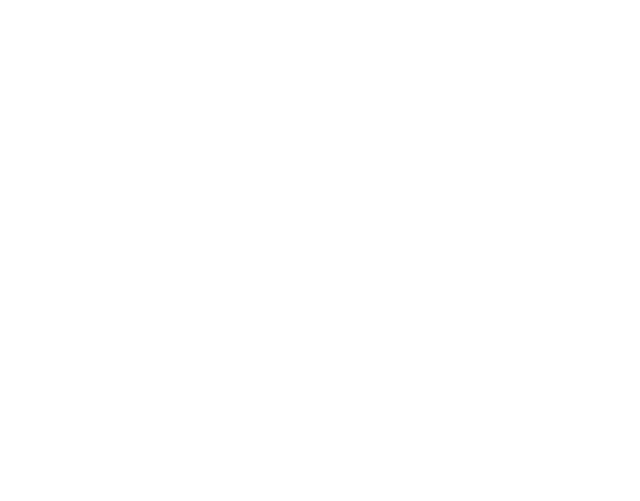
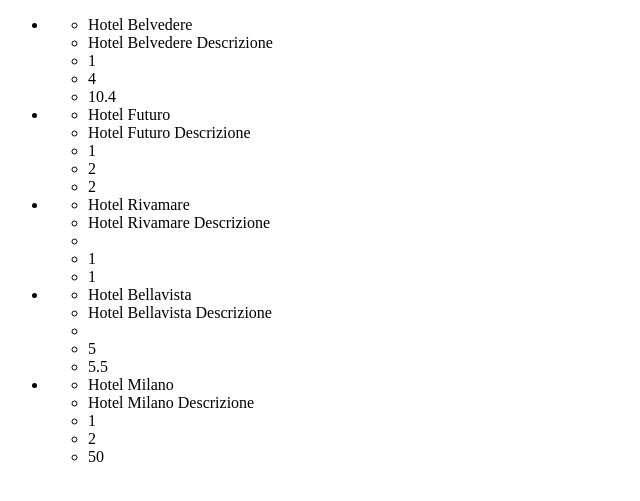
Before and after one commit to jacopolegovini/php-hotel, a PHP site: page / in a window 1280 px wide. Before the commit the part shown is empty. Shown: the top 501 px of the page, without its empty margins (0-640 px from the left). Run offline with PHP 8.4, Linux system fonts and the light colour scheme.

Commit message:
data hotels printed

```diff
--- a/index.php
+++ b/index.php
@@ -1,14 +1,69 @@
+<?php
+$hotels = [
+    [
+        'name' => 'Hotel Belvedere',
+        'description' => 'Hotel Belvedere Descrizione',
+        'parking' => true,
+        'vote' => 4,
+        'distance_to_center' => 10.4
+    ],
+    [
+        'name' => 'Hotel Futuro',
+        'description' => 'Hotel Futuro Descrizione',
+        'parking' => true,
+        'vote' => 2,
+        'distance_to_center' => 2
+    ],
+    [
+        'name' => 'Hotel Rivamare',
+        'description' => 'Hotel Rivamare Descrizione',
+        'parking' => false,
+        'vote' => 1,
+        'distance_to_center' => 1
+    ],
+    [
+        'name' => 'Hotel Bellavista',
+        'description' => 'Hotel Bellavista Descrizione',
+        'parking' => false,
+        'vote' => 5,
+        'distance_to_center' => 5.5
+    ],
+    [
+        'name' => 'Hotel Milano',
+        'description' => 'Hotel Milano Descrizione',
+        'parking' => true,
+        'vote' => 2,
+        'distance_to_center' => 50
+    ],
+
+];
+?>
+
 <!DOCTYPE html>
 <html lang="en">
 
 <head>
     <meta charset="UTF-8">
     <meta name="viewport" content="width=device-width, initial-scale=1.0">
-    <title>Document</title>
+    <title>Hotel</title>
 </head>
 
 <body>
-
+    <main>
+        <ul>
+            <?php foreach ($hotels as $hotel) { ?>
+                <li>
+                    <?php foreach ($hotel as $dataHotel) { ?>
+                        <ul>
+                            <li>
+                                <?= $dataHotel; ?>
+                            </li>
+                        </ul>
+                    <?php } ?>
+                </li>
+            <?php } ?>
+        </ul>
+    </main>
 </body>
 
 </html>
```
